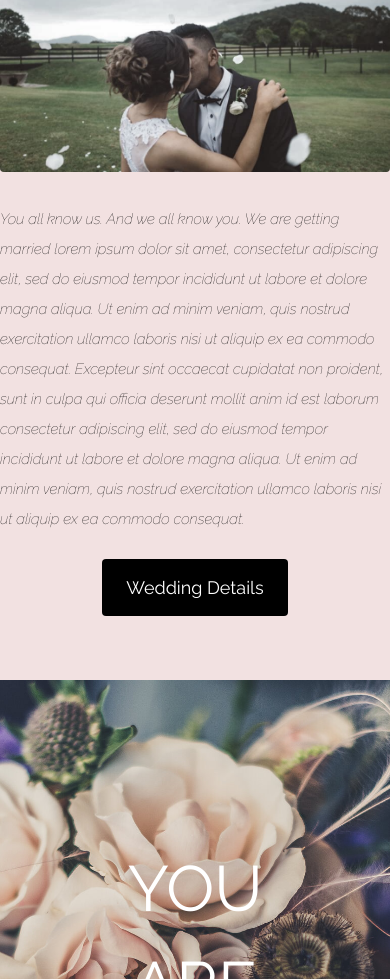
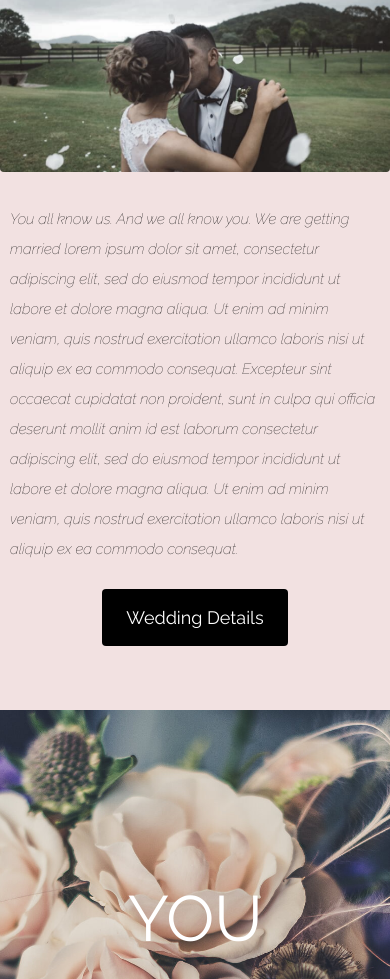
Before and after one commit to GaelTikeng/wedding-invitation, a plain HTML site: page index.html in a window 390 px wide. Shown: the part 1120-2099 px from the top of the page. Drawn offline with Linux system fonts and the light colour scheme.

```diff
--- a/assets/styles/style.css
+++ b/assets/styles/style.css
@@ -116,7 +116,7 @@ body {
 .couple1 p {
   color: #000 !important;
   line-height: 2 !important;
-  padding: 25px 0;
+  padding: 25px 10px;
   font-style: italic;
 }
 
```
